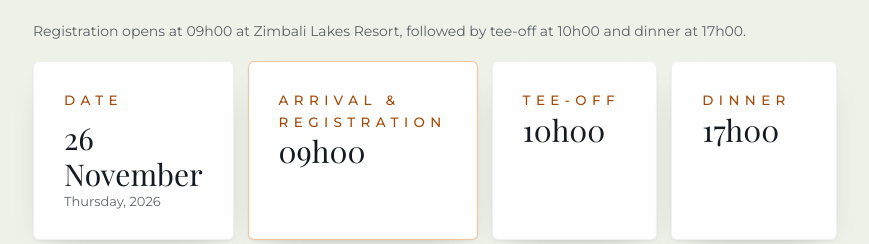
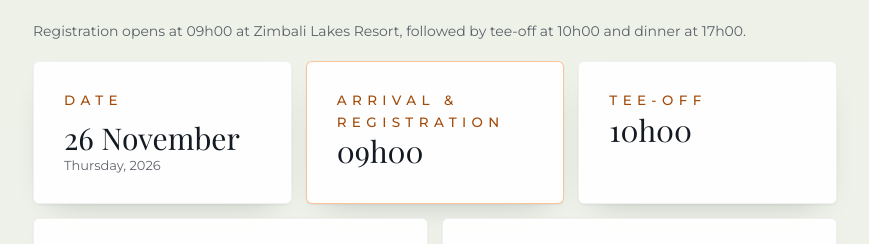
Before and after one commit to Lubelo20/SLG, a website: page draw/public/info/index.html in a window 1280 px wide. Shown: the part 1484-1728 px from the top of the page, without its empty margins (205-1074 px from the left). Drawn offline with Linux system fonts and the light colour scheme.

Commit message:
Balance the guide schedule cards
Lay out the five schedule cards in even rows now that dinner is listed,
so the venue card is not left alone.

Co-Authored-By: Claude Opus 5.5 <noreply@anthropic.com>

```diff
--- a/draw/public/info/style.css
+++ b/draw/public/info/style.css
@@ -306,9 +306,11 @@ body{background:transparent}
 .card.sponsor .who{margin:12px 0 0}
 
 /* The Day: four details (date, registration, tee-off, venue) */
-.tee-row{grid-template-columns:repeat(4,1fr)}
-@media(max-width:960px){.tee-row{grid-template-columns:repeat(2,1fr)}}
-@media(max-width:720px){.tee-row{grid-template-columns:1fr}}
+.tee-row{grid-template-columns:repeat(6,1fr)}
+.tee-row .card{grid-column:span 2}
+.tee-row .card:nth-child(n+4){grid-column:span 3}
+@media(max-width:960px){.tee-row{grid-template-columns:repeat(2,1fr)}.tee-row .card,.tee-row .card:nth-child(n+4){grid-column:auto}.tee-row .card:last-child{grid-column:1/-1}}
+@media(max-width:720px){.tee-row{grid-template-columns:1fr}.tee-row .card:last-child{grid-column:auto}}
 #refreshments .feature{margin-top:16px}
 
 /* Phones: the two competition cards sit side by side */
```
Also changed, not shown: guide/dist/style.css.
